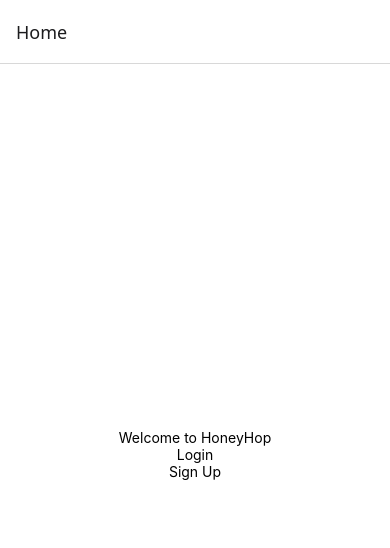
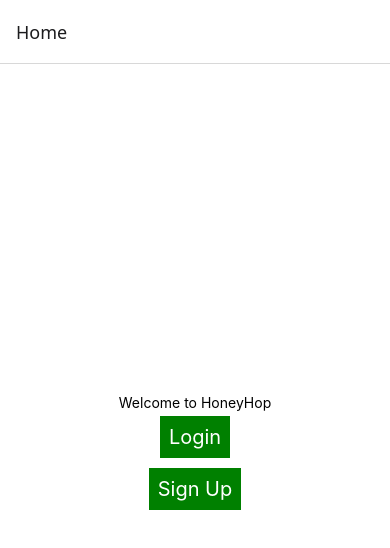
Before and after one commit to Beans-InJeans/IAT359_TravelApp, a React Native app in the folder HoneyHop/: screen /Home in a window 390 px wide. Shown: the top 548 px of the page. Built offline with nearby package versions, Linux system fonts and the light colour scheme; no server answers.

Commit message:
Add button styling to Home.js

```diff
--- a/HoneyHop/src/screens/Home.js
+++ b/HoneyHop/src/screens/Home.js
@@ -2,29 +2,30 @@ import React from 'react';
 import { View, Text, TouchableOpacity, StyleSheet } from 'react-native';
 import { useNavigation } from '@react-navigation/native';
 import { StatusBar } from 'expo-status-bar';
+import GlobalStyles from '../../styles/GlobalStyles';
 
 export default function Home() {
   const navigation = useNavigation();
 
   return (
-    <View style={styles.container}>
+    <View style={GlobalStyles.container}>
       <Text>Welcome to HoneyHop</Text>
       <StatusBar style="auto" />
-      <TouchableOpacity onPress={() => navigation.navigate('Login')}>
-        <Text>Login</Text>
+      <TouchableOpacity
+        style={GlobalStyles.button}
+        onPress={() => navigation.navigate('Login')}
+      >
+        <Text style={GlobalStyles.buttonText}>Login</Text>
       </TouchableOpacity>
-      <TouchableOpacity onPress={() => navigation.navigate('SignUp')}>
-        <Text>Sign Up</Text>
+      <TouchableOpacity
+        onPress={() => navigation.navigate('SignUp')}
+        style={GlobalStyles.button}
+      >
+        <Text style={GlobalStyles.buttonText}>Sign Up</Text>
       </TouchableOpacity>
     </View>
   );
 }
 
 const styles = StyleSheet.create({
-  container: {
-    flex: 1,
-    backgroundColor: '#fff',
-    alignItems: 'center',
-    justifyContent: 'center',
-  },
 });
```
